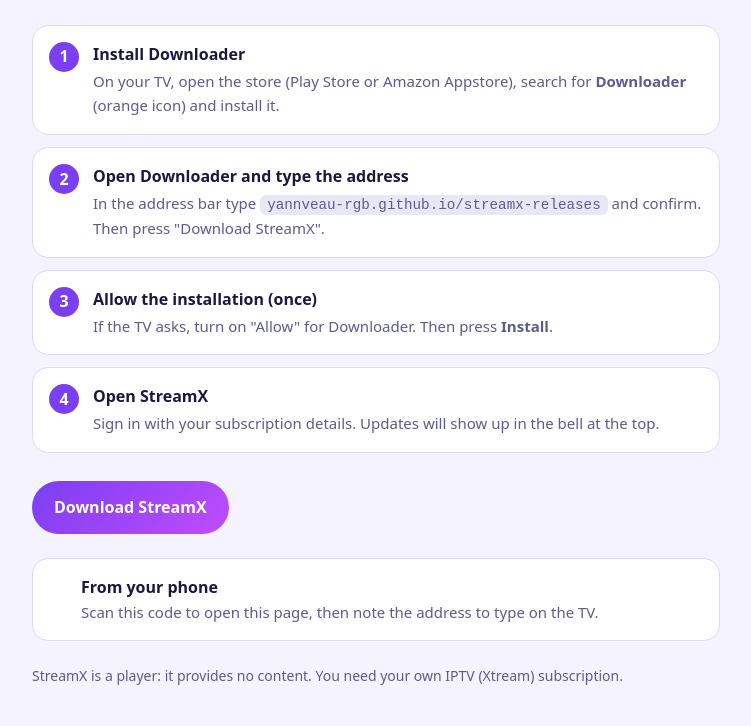
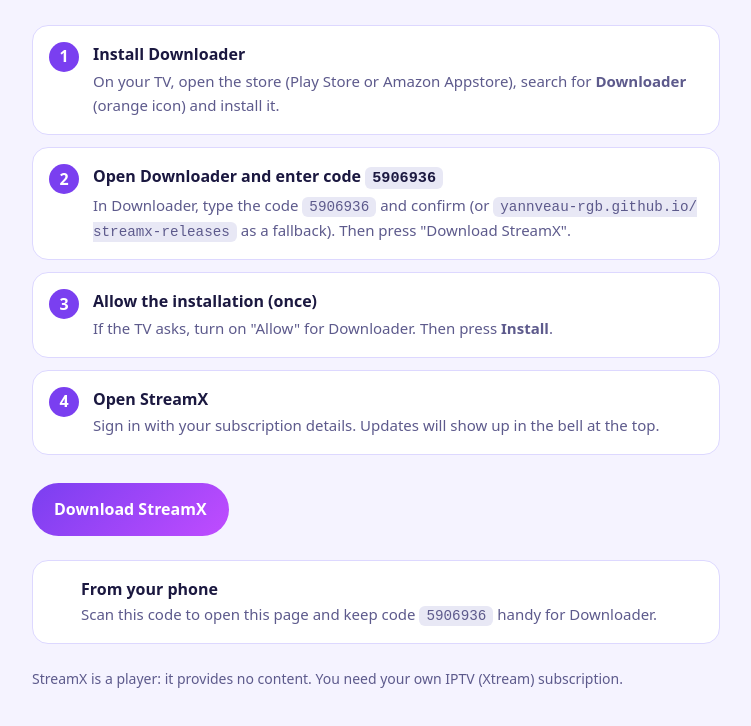
Before and after one commit to yannveau-rgb/streamx-releases, a plain HTML site: page docs/index.html in a window 1280 px wide. Shown: the part 176-902 px from the top of the page, without its empty margins (264-1015 px from the left). Drawn offline with Linux system fonts and the light colour scheme.

Commit message:
Add permanent Downloader code 5906936

```diff
--- a/docs/index.html
+++ b/docs/index.html
@@ -46,12 +46,12 @@
 
   <ol>
     <li data-l="fr"><strong>Installe Downloader</strong><span>Sur ta télé, ouvre le store (Play Store ou Appstore Amazon), cherche <b>Downloader</b> (icône orange) et installe-le.</span></li>
-    <li data-l="fr"><strong>Ouvre Downloader et tape l'adresse</strong><span>Dans la barre d'adresse, tape <code id="u1">yannveau-rgb.github.io/streamx-releases</code> puis valide. Appuie ensuite sur « Télécharger StreamX ».</span></li>
+    <li data-l="fr"><strong>Ouvre Downloader et tape le code <code>5906936</code></strong><span>Dans Downloader, tape le code <code>5906936</code> puis valide (ou l'adresse <code id="u1">yannveau-rgb.github.io/streamx-releases</code> en secours). Appuie ensuite sur « Télécharger StreamX ».</span></li>
     <li data-l="fr"><strong>Autorise l'installation (une fois)</strong><span>Si la télé le demande, active « Autoriser » pour Downloader. Puis appuie sur <b>Installer</b>.</span></li>
     <li data-l="fr"><strong>Ouvre StreamX</strong><span>Connecte-toi avec les identifiants de ton abonnement. Les mises à jour te seront proposées dans la cloche en haut.</span></li>
 
     <li data-l="en"><strong>Install Downloader</strong><span>On your TV, open the store (Play Store or Amazon Appstore), search for <b>Downloader</b> (orange icon) and install it.</span></li>
-    <li data-l="en"><strong>Open Downloader and type the address</strong><span>In the address bar type <code>yannveau-rgb.github.io/streamx-releases</code> and confirm. Then press "Download StreamX".</span></li>
+    <li data-l="en"><strong>Open Downloader and enter code <code>5906936</code></strong><span>In Downloader, type the code <code>5906936</code> and confirm (or <code>yannveau-rgb.github.io/streamx-releases</code> as a fallback). Then press "Download StreamX".</span></li>
     <li data-l="en"><strong>Allow the installation (once)</strong><span>If the TV asks, turn on "Allow" for Downloader. Then press <b>Install</b>.</span></li>
     <li data-l="en"><strong>Open StreamX</strong><span>Sign in with your subscription details. Updates will show up in the bell at the top.</span></li>
   </ol>
@@ -61,7 +61,7 @@
   <div class="qr" style="margin-top:24px">
     <div id="qr" aria-hidden="true"></div>
     <div><strong><span data-l="fr">Depuis ton téléphone</span><span data-l="en">From your phone</span></strong><br>
-    <span style="color:var(--muted);font-size:15px"><span data-l="fr">Scanne ce code pour retrouver cette page, puis note l'adresse à taper sur la télé.</span><span data-l="en">Scan this code to open this page, then note the address to type on the TV.</span></span></div>
+    <span style="color:var(--muted);font-size:15px"><span data-l="fr">Scanne ce code pour retrouver cette page et garder le code <code>5906936</code> sous la main.</span><span data-l="en">Scan this code to open this page and keep code <code>5906936</code> handy for Downloader.</span></span></div>
   </div>
 
   <p class="note"><span data-l="fr">StreamX est un lecteur : il ne fournit aucun contenu. Il te faut ton propre abonnement IPTV (Xtream).</span><span data-l="en">StreamX is a player: it provides no content. You need your own IPTV (Xtream) subscription.</span></p>
```
